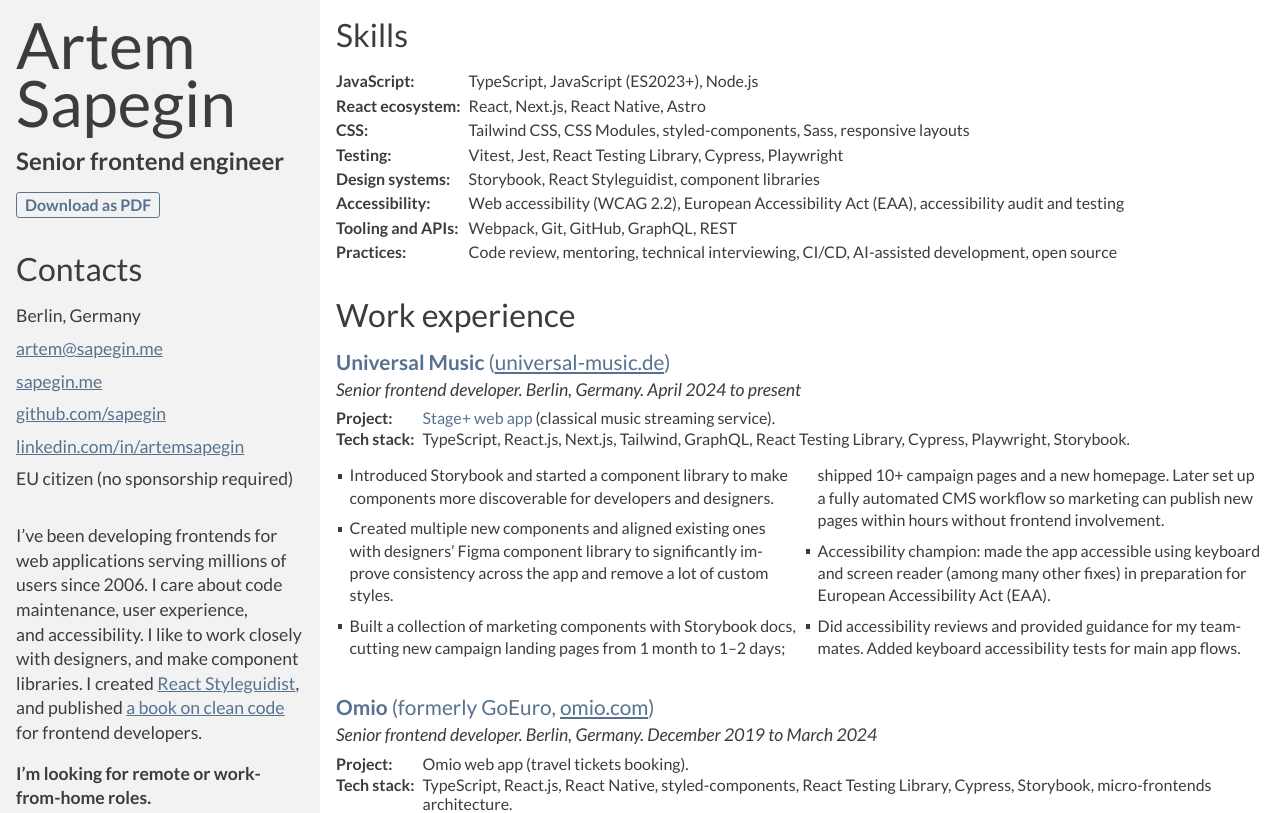
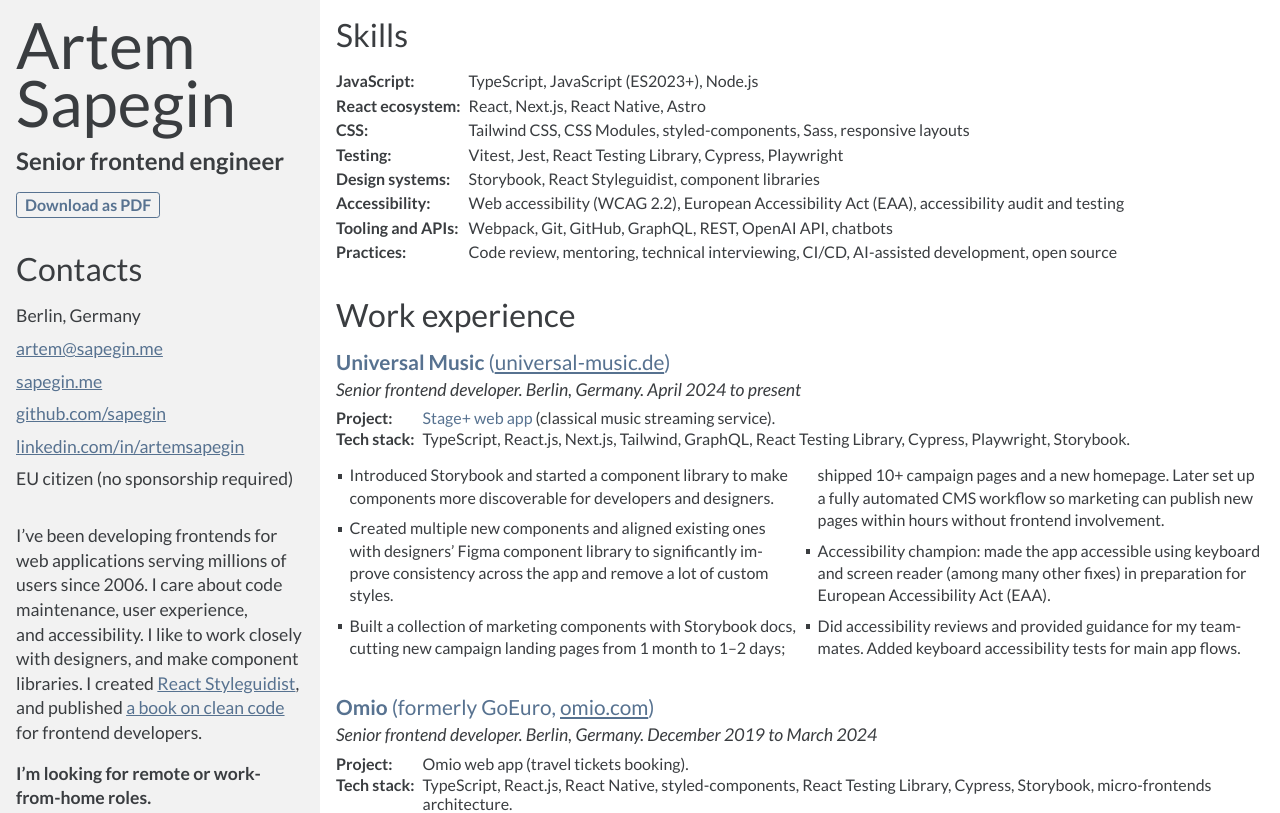
Before and after one commit to sapegin/cv, a website: page public/index.html in a window 1280 px wide. Shown: the top 813 px of the page. Drawn offline with Linux system fonts and the light colour scheme.

Commit message:
Add a bit of AI

```diff
--- a/public/index.html
+++ b/public/index.html
@@ -165,7 +165,7 @@
 						accessibility audit and testing
 					</dd>
 					<dt>Tooling and APIs</dt>
-					<dd>Webpack, Git, GitHub, GraphQL, REST</dd>
+					<dd>Webpack, Git, GitHub, GraphQL, REST, OpenAI API, chatbots</dd>
 					<dt>Practices</dt>
 					<dd>
 						Code review, mentoring, technical interviewing, CI/CD, AI-assisted
```
